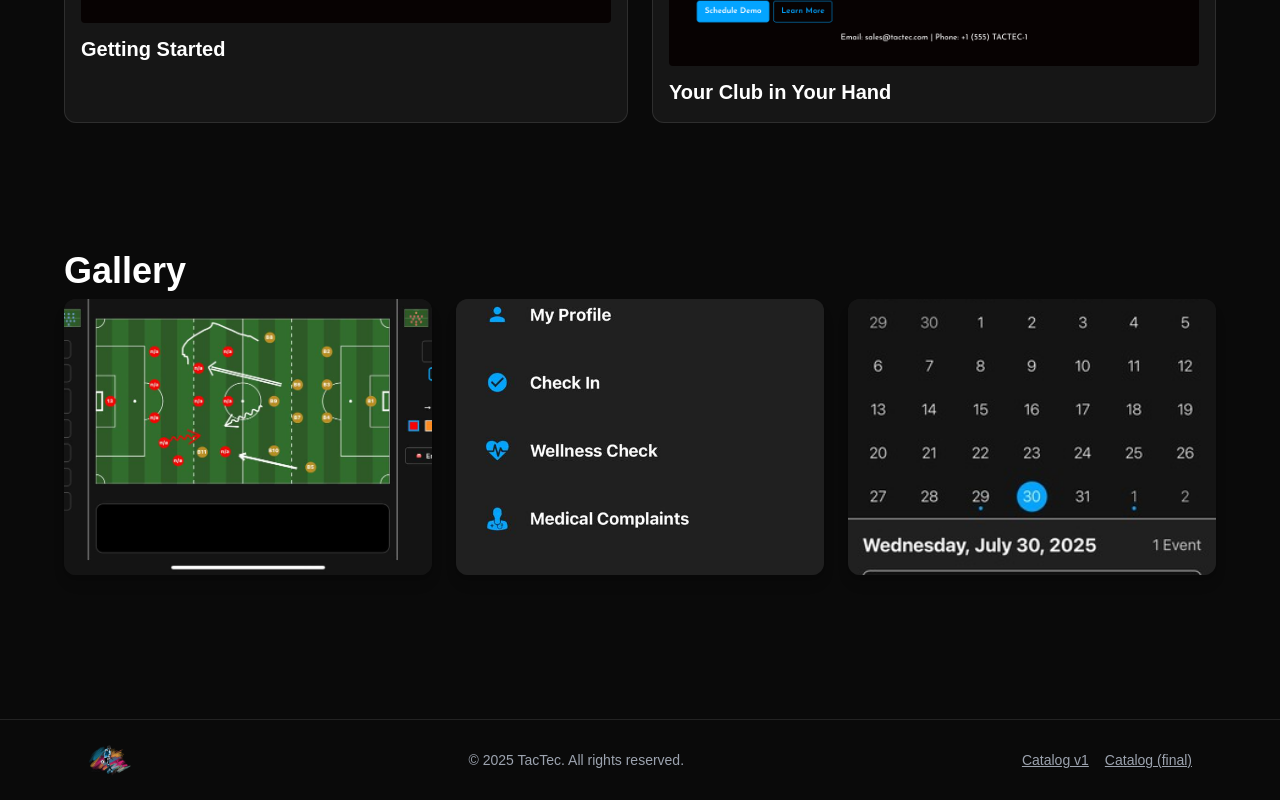
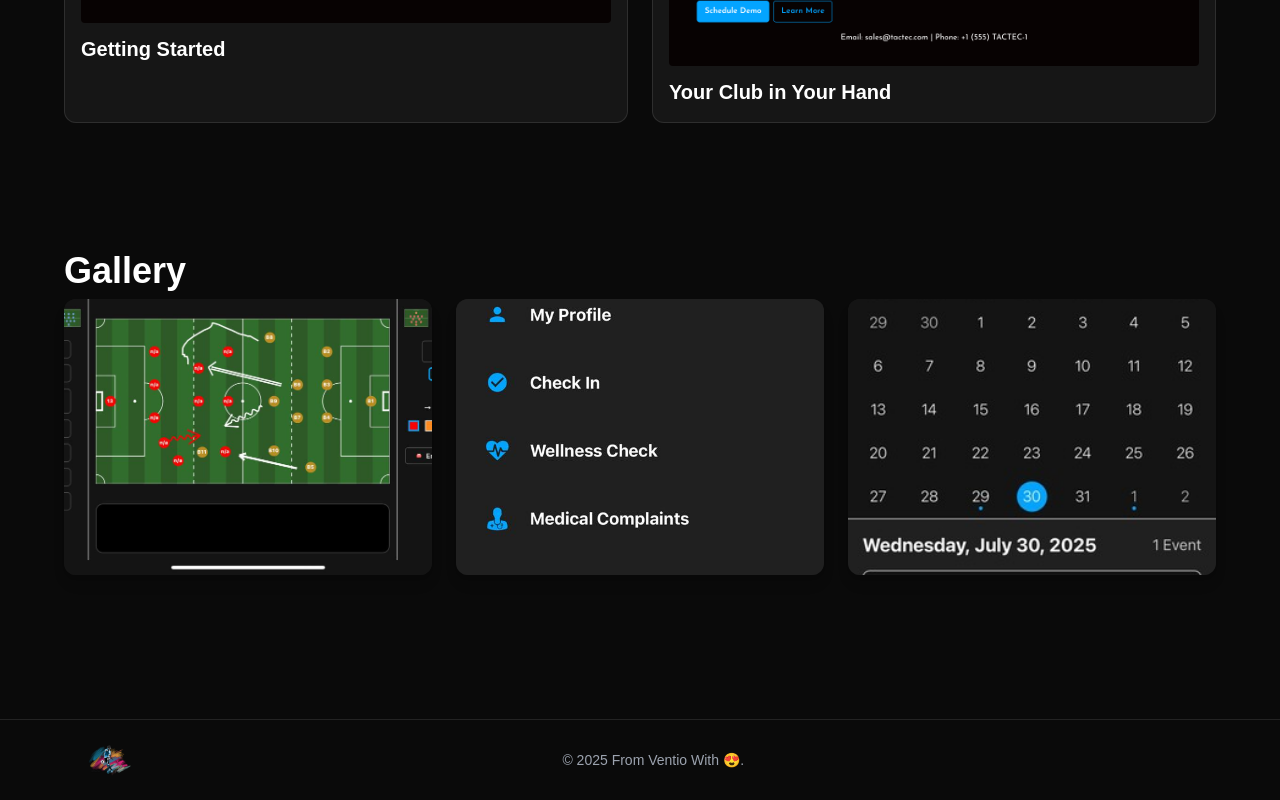
Before and after one commit to mhandousa/tactec-chatfix1, a Next.js app: page / in a window 1280 px wide. Shown: the part 5399-6199 px from the top of the page. Built offline with nearby package versions, Linux system fonts and the light colour scheme.

Commit message:
Update Footer.tsx

```diff
--- a/src/components/Footer.tsx
+++ b/src/components/Footer.tsx
@@ -3,10 +3,10 @@ export default function Footer() {
     <footer className="border-t border-white/10 mt-20">
       <div className="max-w-6xl mx-auto flex flex-col md:flex-row justify-between items-center gap-4 p-6 text-sm text-gray-400">
         <img src="/images/tactec-lock-1-2-1.png" alt="TacTec" className="h-8" />
-        <p>© {new Date().getFullYear()} TacTec. All rights reserved.</p>
+        <p>© {new Date().getFullYear()} From Ventio With 😍.</p>
         <div className="flex gap-4">
-          <a href="/images/client-offering-catalog1.png" target="_blank" className="underline">Catalog v1</a>
-          <a href="/images/client-offering-catalog-final.png" target="_blank" className="underline">Catalog (final)</a>
+          <a href="/images/client-offering-catalog1.png" target="_blank" className="underline"></a>
+          <a href="/images/client-offering-catalog-final.png" target="_blank" className="underline"></a>
         </div>
       </div>
     </footer>
```
